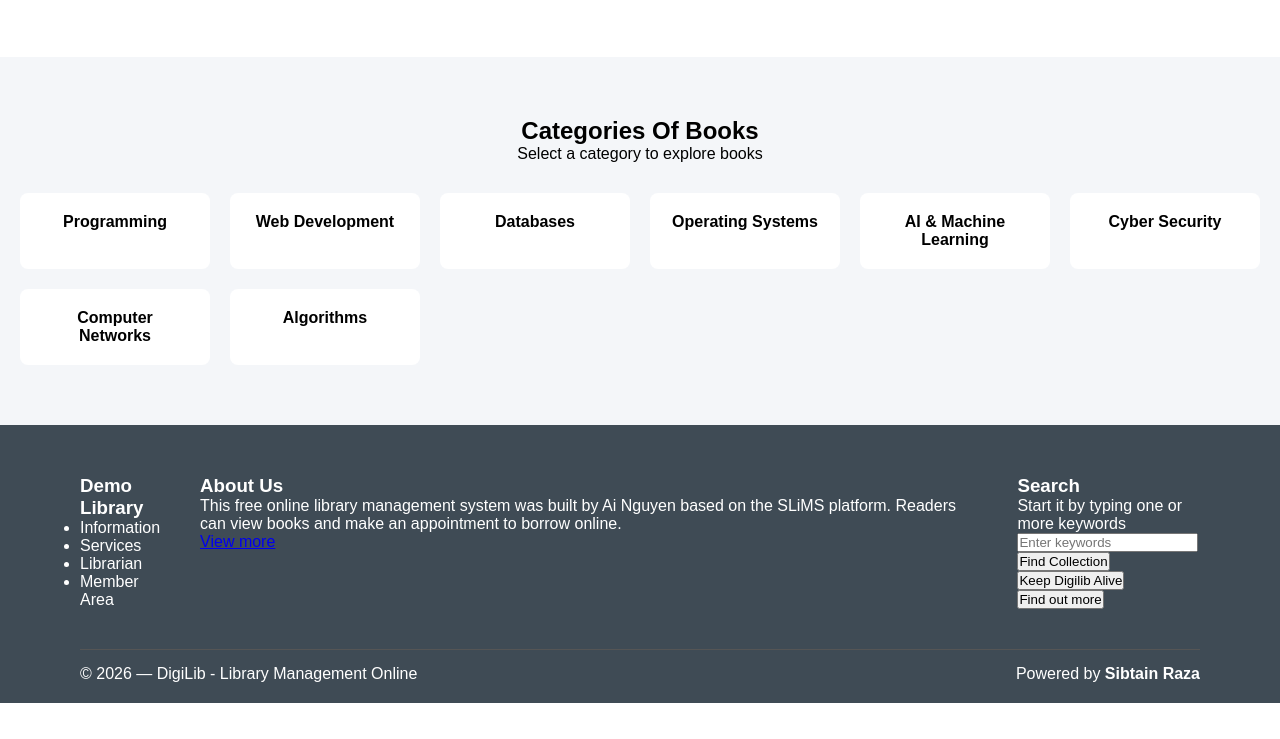
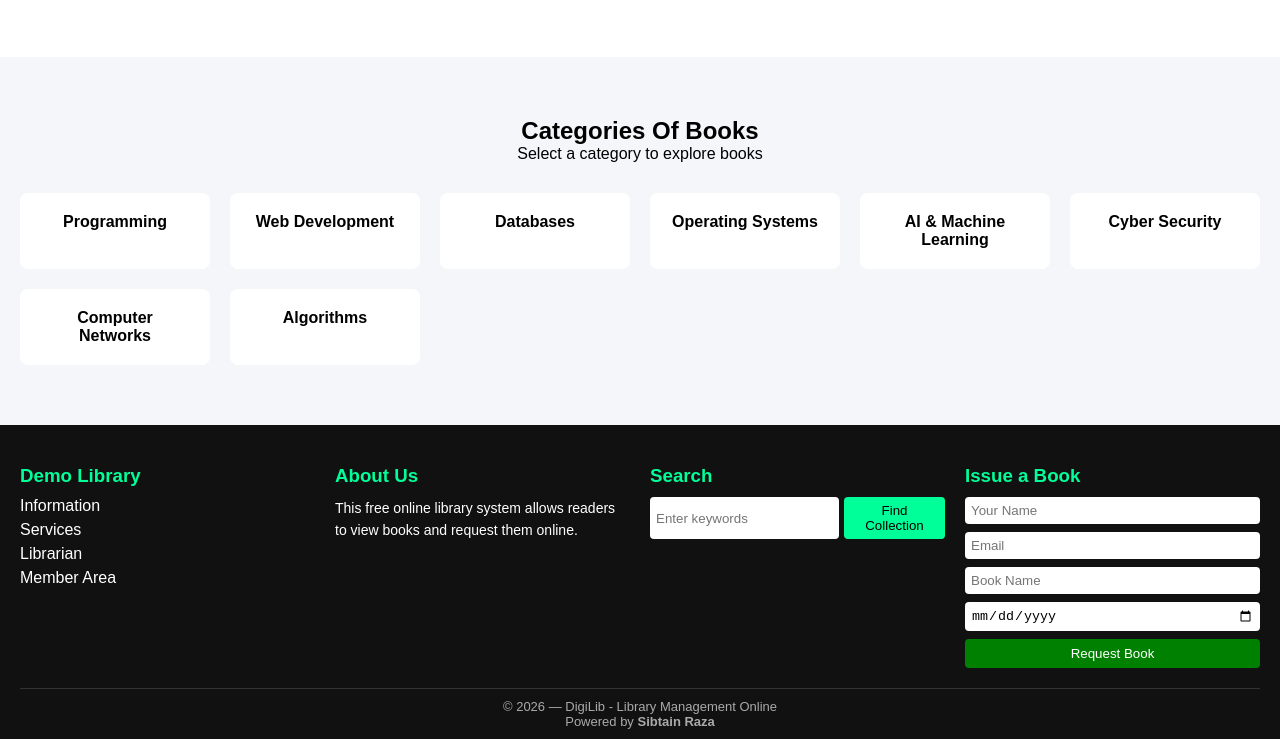
Before and after one commit to sibtain-raza817/Library-Management-System, a plain HTML site: page index.html in a window 1280 px wide. Shown: the part 1547-2286 px from the top of the page. Before the commit the page ends 2250 px from the top, so only its background shows below. Drawn offline with Linux system fonts and the light colour scheme.

Commit message:
I added some js code and form for issues the Book

```diff
--- a/app.js
+++ b/app.js
@@ -0,0 +1,24 @@
+document.addEventListener("DOMContentLoaded", function () {
+
+    const form = document.getElementById("issueForm");
+
+    form.addEventListener("submit", function (e) {
+        e.preventDefault();
+
+        const name = document.getElementById("name").value;
+        const book = document.getElementById("bookIssue").value;
+
+        alert("Thank you " + name +
+              "!\nYour request for the book '" + book + "' has been submitted successfully.");
+
+        form.reset();
+    });
+
+});
+
+let find = document.getElementById('find-btn');
+
+find.addEventListener('click', ()=>{
+    let findBox = document.getElementById('find-box').value;
+    alert(`This is collection will add later...${findBox}`)
+})
--- a/index.html
+++ b/index.html
@@ -1,5 +1,6 @@
 <!DOCTYPE html>
 <html lang="en">
+
 <head>
     <meta charset="UTF-8" />
     <meta name="viewport" content="width=device-width, initial-scale=1.0" />
@@ -89,7 +90,8 @@
             <div class="book-grid">
                 <article class="book-card">
                     <img src="images/PostgreSQl.jpg" alt="PostgreSQL book">
-            <p>PostgreSQL : a comprehensive guide to building, programming, and administering PostgreSQL databases</p>
+                    <p>PostgreSQL : a comprehensive guide to building, programming, and administering PostgreSQL
+                        databases</p>
                 </article>
 
                 <article class="book-card">
@@ -151,27 +153,28 @@
 
                 <div class="footer-col">
                     <h3>About Us</h3>
-            <p>
-                This free online library management system was built by Ai Nguyen
-                based on the SLiMS platform. Readers can view books and make an
-                appointment to borrow online.
-            </p>
-            <a href="#">View more</a>
+                    <p>This free online library system allows readers to view books and request them online.</p>
                 </div>
 
                 <div class="footer-col">
                     <h3>Search</h3>
-            <p>Start it by typing one or more keywords</p>
-
                     <div class="search-box">
-                <input type="text" placeholder="Enter keywords">
-                <button>Find Collection</button>
+                        <input type="text" id="find-box" placeholder="Enter keywords">
+                        <button id="find-btn">Find Collection</button>
+                    </div>
                 </div>
 
-            <div class="footer-btns">
-                <button class="green">Keep Digilib Alive</button>
-                <button class="dark">Find out more</button>
-            </div>
+                <!-- BOOK ISSUE FORM -->
+                <div class="footer-col">
+                    <h3>Issue a Book</h3>
+
+                    <form id="issueForm" class="issue-form">
+                        <input type="text" id="name" placeholder="Your Name" required>
+                        <input type="email" id="email" placeholder="Email" required>
+                        <input type="text" id="bookIssue" placeholder="Book Name" required>
+                        <input type="date" id="date" required>
+                        <button type="submit">Request Book</button>
+                    </form>
                 </div>
 
             </div>
@@ -181,7 +184,9 @@
                 <span>Powered by <b>Sibtain Raza</b></span>
             </div>
         </footer>
+    </main>
 
-</main>
+    <script src="app.js"></script>
 </body>
+
 </html>
--- a/style.css
+++ b/style.css
@@ -224,24 +224,104 @@ body {
 
 /* FOOTER */
 .footer {
-    background: #3f4b55;
+    background-color: #111;
     color: #fff;
-    padding: 50px 80px 20px;
+    padding: 40px 20px 10px;
+    font-family: Arial, sans-serif;
 }
 
 .footer-container {
-    display: flex;
-    justify-content: space-between;
-    gap: 40px;
+    display: grid;
+    grid-template-columns: repeat(auto-fit, minmax(220px, 1fr));
+    gap: 20px;
 }
 
+.footer-col h3 {
+    margin-bottom: 10px;
+    color: #00ff99;
+}
+
+.footer-col ul {
+    list-style: none;
+    padding: 0;
+}
+
+.footer-col ul li {
+    margin: 6px 0;
+    cursor: pointer;
+}
+
+.footer-col ul li:hover {
+    color: #00ff99;
+}
+
+.footer-col p {
+    font-size: 14px;
+    line-height: 1.6;
+}
+
+/* Search box */
+.search-box {
+    display: flex;
+    gap: 5px;
+}
+
+.search-box input {
+    padding: 6px;
+    border: none;
+    border-radius: 4px;
+    outline: none;
+}
+
+.search-box button {
+    padding: 6px 10px;
+    border: none;
+    border-radius: 4px;
+    background: #00ff99;
+    cursor: pointer;
+}
+
+.search-box button:hover {
+    background: #00cc77;
+}
+
+/* Issue form */
+.issue-form {
+    display: flex;
+    flex-direction: column;
+    gap: 8px;
+}
+
+.issue-form input {
+    padding: 6px;
+    border: none;
+    border-radius: 4px;
+    outline: none;
+}
+
+.issue-form button {
+    padding: 7px;
+    border: none;
+    border-radius: 4px;
+    background-color: green;
+    color: white;
+    cursor: pointer;
+}
+
+.issue-form button:hover {
+    background-color: darkgreen;
+}
+
+/* Footer bottom */
 .footer-bottom {
-    border-top: 1px solid #555;
-    margin-top: 40px;
-    padding-top: 15px;
-    display: flex;
-    justify-content: space-between;
+    border-top: 1px solid #333;
+    margin-top: 20px;
+    padding-top: 10px;
+    text-align: center;
+    font-size: 13px;
+    color: #aaa;
 }
+
 
 /* RESPONSIVE */
 @media (max-width: 768px) {
```
Lines whose indentation alone changed are shown as unchanged.
